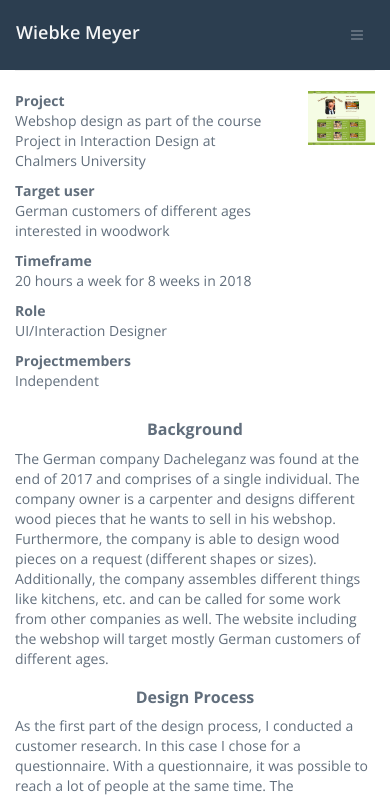
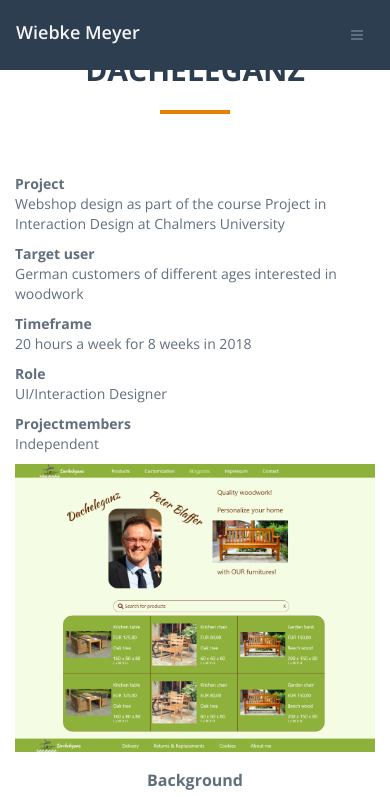
Before and after one commit to wiebkem/portfolio, a plain HTML site: page dacheleganz-project.html in a window 390 px wide. Shown: the top 797 px of the page. Drawn offline with nearby package versions, Linux system fonts and the light colour scheme.

Commit message:
Updated the header title in the correct style on the portfolio item pages.

```diff
--- a/dacheleganz-project.html
+++ b/dacheleganz-project.html
@@ -75,12 +75,14 @@
   </nav>
 </div>
 
-<div id="dacheleganzProject" class="container">
+<div id="dacheleganzProject" class="portfolio-item-page container">
+    <div class="section-title center text-center">
+        <h2>Dacheleganz</h2>
+        <hr>
+    </div>
     <div class="my-auto">
-        <h2 class="portfolio-header">Dacheleganz</h2>
-        <hr>
         <div class="project-info row">
-            <div class="col-xs-9 col-md-6">
+            <div class="col-xs-12 col-md-6">
                 <p>
                     <strong>Project</strong><br />
                     Webshop design as part of the course Project in Interaction Design at Chalmers University
@@ -102,7 +104,7 @@
                     Independent
                 </p>
             </div>
-            <div class="col-xs-3 col-md-6">
+            <div class="col-xs-12 col-md-6">
                 <figure>
                     <img class="img-portfolio" src="img/portfolio/Dacheleganz/LookAndFeel_Homepage.png" alt="Homepage" title="">
                 </figure>
```
Also changed, not shown: hallerobot-project.html (+7 -5 lines), homelesslife-project.html (+7 -5 lines).
